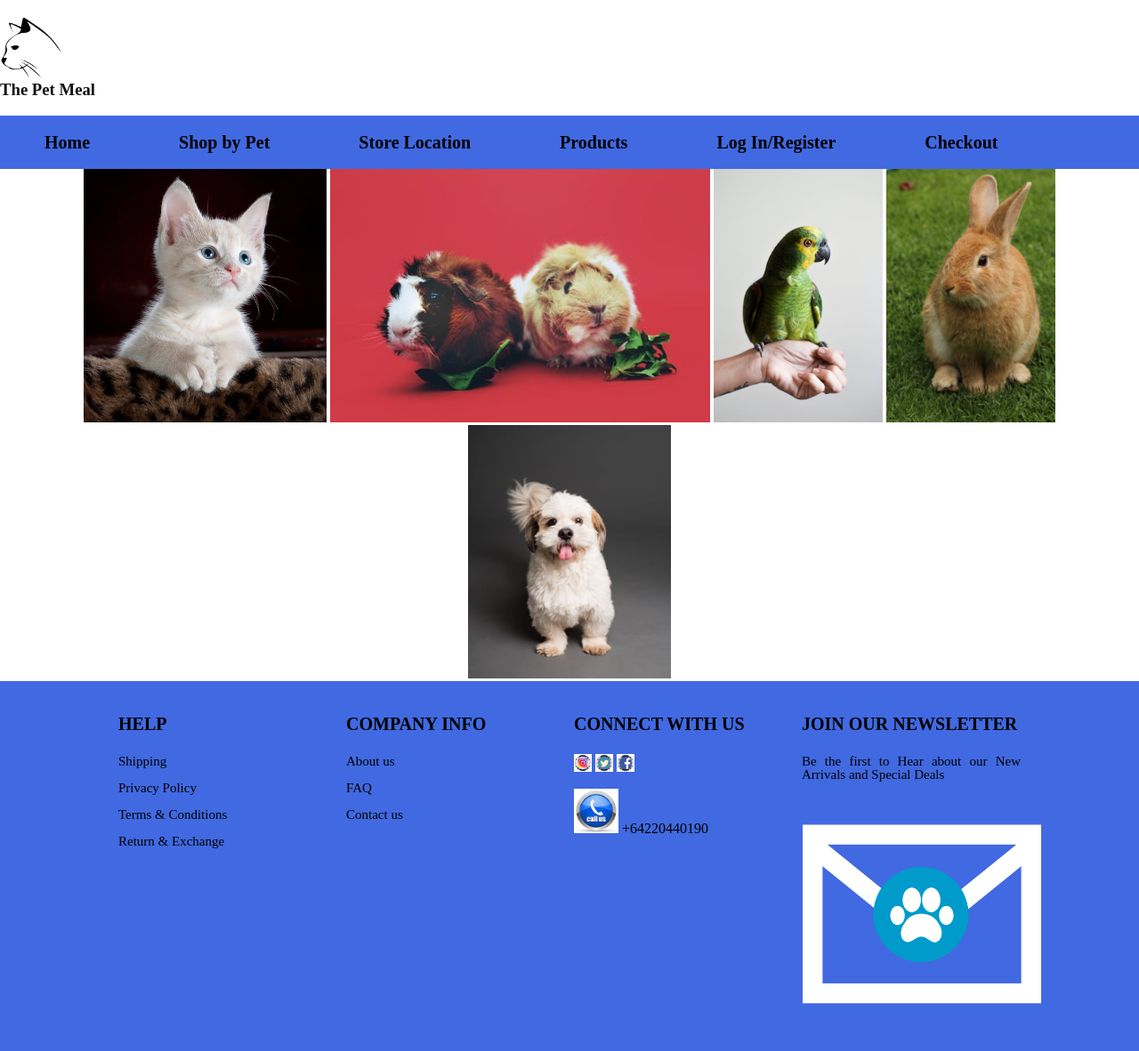
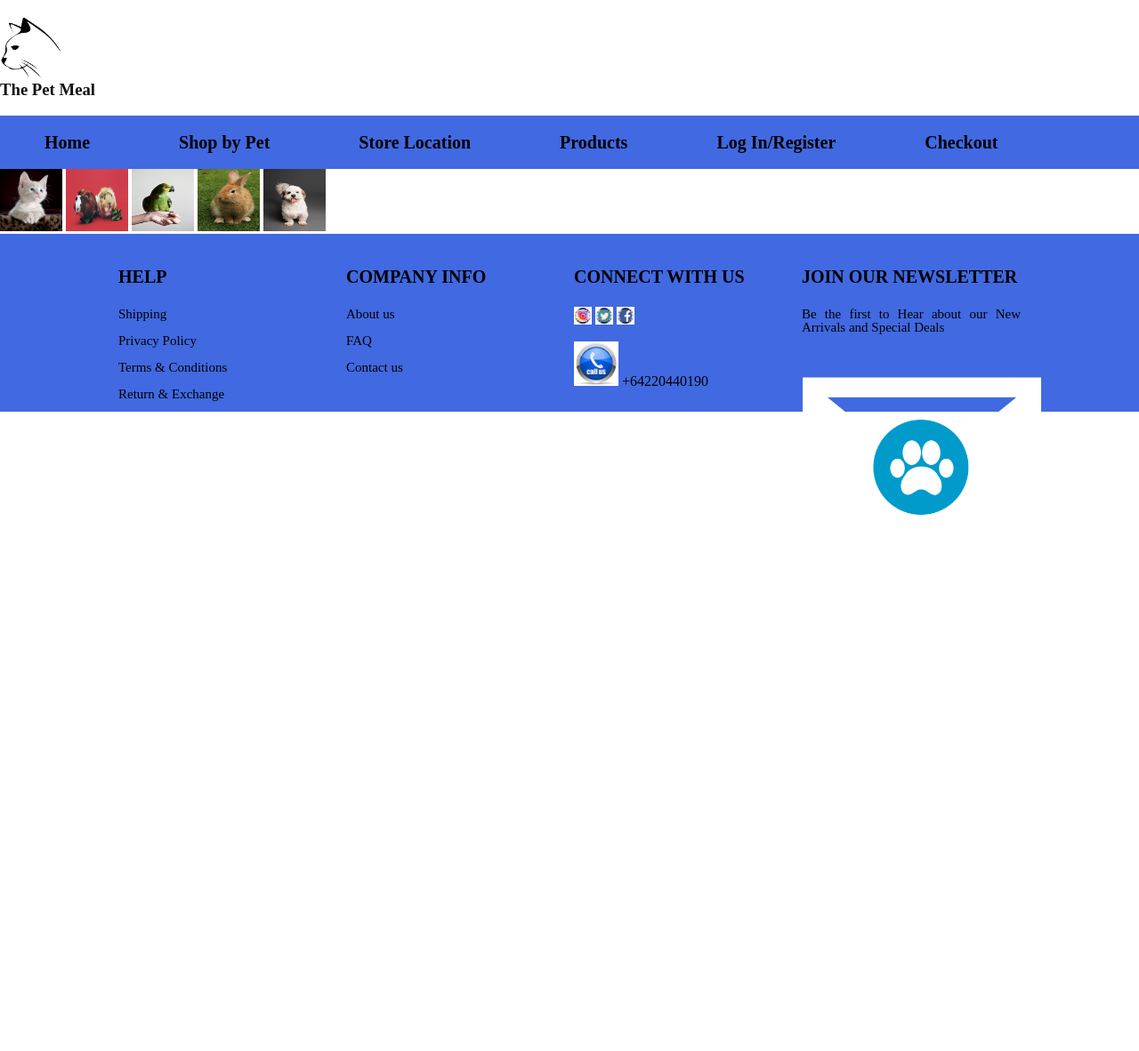
Before and after one commit to dass10/HTCS5606_casestudy1, a PHP site: page / in a window 1280 px wide. Shown: the whole page at 89% size. After the commit the page ends 579 px from the top, so only its background shows below. Run offline with PHP 8.4, Linux system fonts and the light colour scheme.

Commit message:
change pics

```diff
--- a/CSS/style.css
+++ b/CSS/style.css
@@ -7,6 +7,7 @@ body{
     min-height: 80%;
     display: flex;
     flex-direction: column;
+    position: relative;
 }
 /*log in and registration page*/
 
@@ -106,21 +107,19 @@ span{
     position: relative;
 }
 
-#main img{
-    height: 285px;
 
-}
+
 #header{
     font-size: medium;
     font-family: "Bookman Old Style";
     color: #111111;
 }
 #picAdv{
-    width:300px;
+    width:100px;
     overflow:hidden;
     text-align:center;
 }
-
+/*logo image*/
 
 #header img{
 
@@ -161,11 +160,12 @@ span{
 #nav .active {
     background-color: royalblue;
 }
+/*footer contains*/
+.footer {
+   background-color: royalblue;
+    position: relative;
+    height: 200px;
 
-.footer{
-    width: 100%;
-    background-color: royalblue;
-    display: block;
 }
 .inner-footer{
     width: 80%;
@@ -194,3 +194,32 @@ h1 {
     text-align: justify;
     line-height: 15px;
 }
+#header{
+    width: 100%;
+}
+#header img{
+    margin: 0px;
+    padding: 0px;
+    border: 0px;
+    border-collapse:collapse;
+}
+
+#kitty{
+    width: 20.83%;
+}
+
+#img2{
+    width: 32.72%;
+}
+
+#img3{
+    width: 14.49%;
+}
+
+#img4{
+    width: 14.53%;
+}
+
+#img5{
+    width: 17.43%;
+}
--- a/index.html
+++ b/index.html
@@ -1,3 +1,4 @@
+
 <!DOCTYPE html>
 <html lang="en">
 <head>
@@ -10,27 +11,30 @@
 <body>
 <!--This is my homework today-->
 <div id="header">
-<h3><img src="image/logo.png" /><br>
-    The Pet Meal
-</h3>
+    <h3><img src="image/logo.png" height="229" width="220"/><br>
+        The Pet Meal
+    </h3>
     <div id = "nav">
         <ul>
             <li><a href="index.html" ><b>Home</b></a></li>
             <li><a href="shopbypet.html"><b>Shop by Pet</b></a></li>
-            <li><a href="storelocation.html"><b>Store Location</b></a></li>
+            <li><a href= "storelocation.html"><b>Store Location</b></a></li>
             <li><a href="products.html" class="active"><b>Products</b></a></li>
             <li><a href="loginregister.html"><b>Log In/Register</b></a></li>
             <li><a href="checkout.html" class="active"><b>Checkout</b></a></li>
         </ul>
     </div>
+    <div id="headerImage">
+        <img src="image/kitty.jpeg" id="kitty"/>
+        <img src="image/guinea pig.jpeg" id="img2"/>
+        <img src="image/parrot.jpeg" id="img3"/>
+        <img src="image/rabbit.jpeg" id="img4"/>
+        <img src="image/dog.jpeg" id="img5"/>
+    </div>
 </div>
 <div id="main">
 
-    <img src="image/kitty.jpeg" id="kitty"/>
-    <img src="image/guinea pig.jpeg"/>
-    <img src="image/parrot.jpeg" />
-    <img src="image/rabbit.jpeg" />
-    <img src="image/dog.jpeg"/>
+
 
 </div>
 <div class="footer">
@@ -50,7 +54,7 @@
         </div>
 
         <div class="footer-items">
-          <h1>Connect With us</h1>
+            <h1>Connect With us</h1>
 
 
             <a href="https://www.instagram.com/"><img src="image/insta.jpg" height="20" width="20"/></a>
@@ -60,7 +64,7 @@
             <a href="https://www.facebook.com/"><img src="image/fb.jpg" height="20" width="20"/><br><br></a>
 
 
-             <img src="image/call us.jpg"  height="50" width="50" /> +64220440190
+            <img src="https://dass10.github.io/HTCS5606_casestudy1/image/call us.jpg"  height="50" width="50" /> +64220440190
 
 
         </div>
@@ -68,7 +72,7 @@
         <div class="footer-items">
             <h1>Join our NewsLetter</h1>
             <p>Be the first to Hear about our New Arrivals and Special Deals</p>
-            <img src="image/sign up.png" height="270" width="270"/>
+            <img src="https://dass10.github.io/HTCS5606_casestudy1/image/sign up.png" height="270" width="270"/>
         </div>
     </div>
 </div>
```
Also changed, not shown: loginregister.html (+0 -11 lines).
